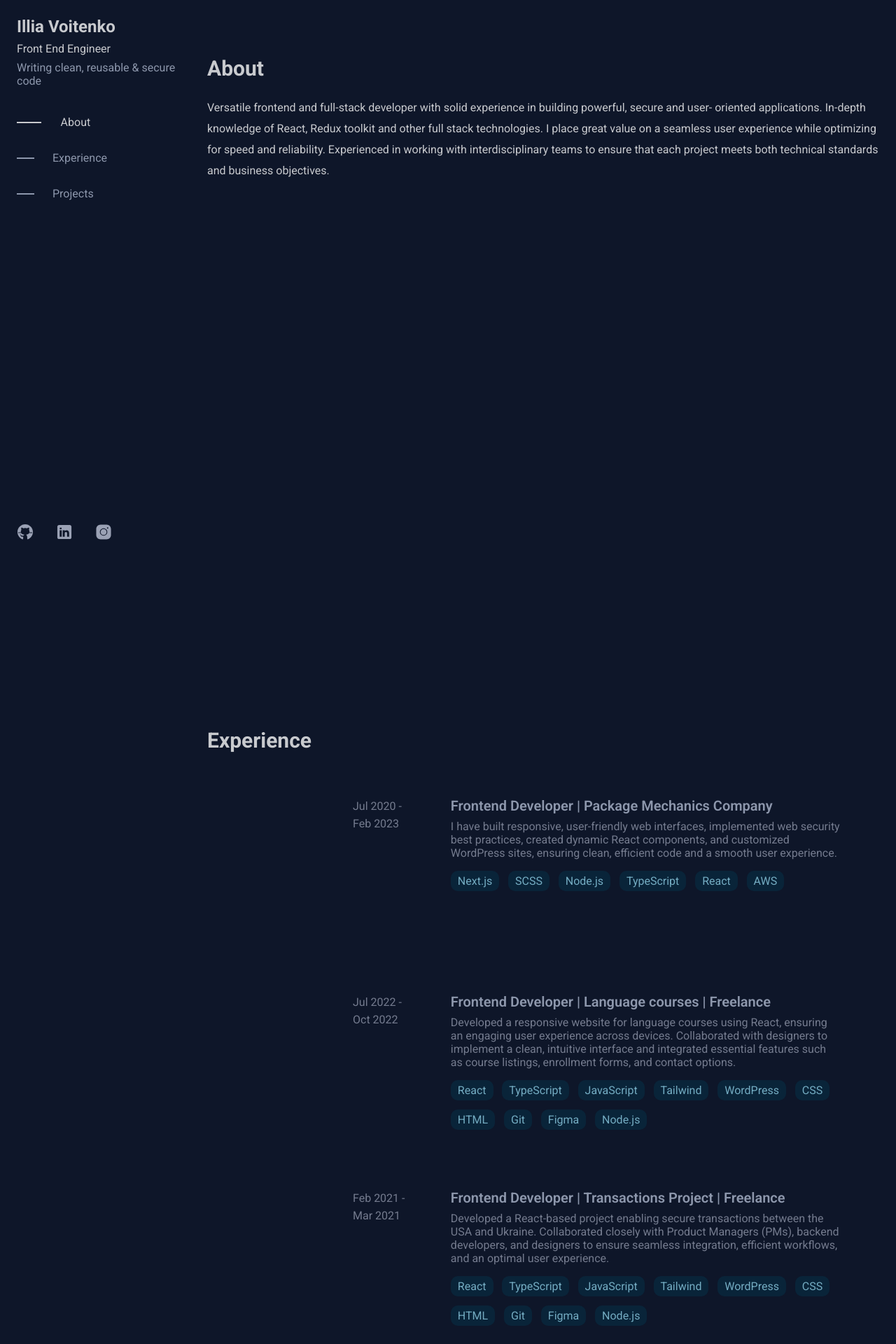
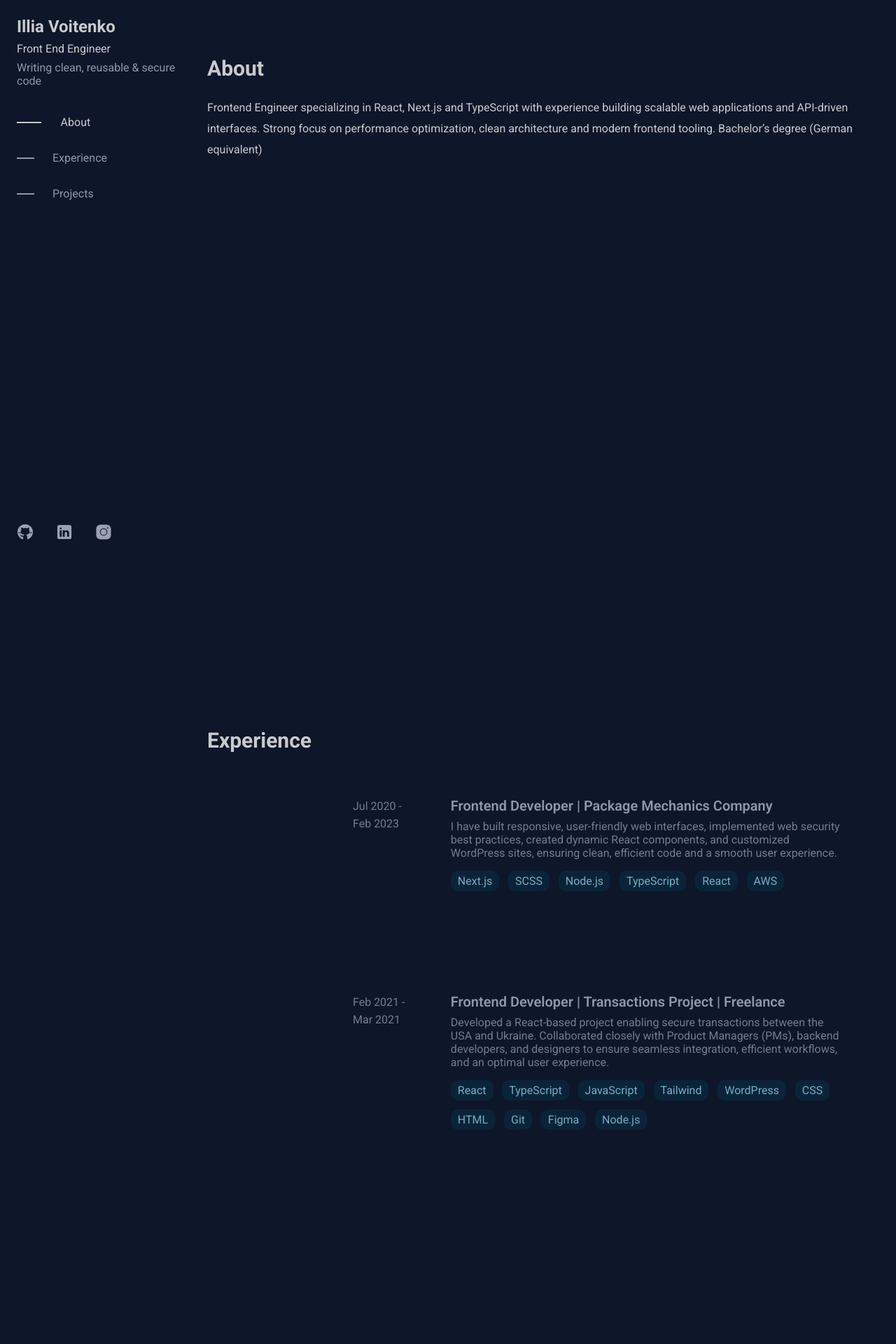
Before and after one commit to IlyaVoitenko/portfolio, a Next.js app: page / in a window 1280 px wide. Shown: the top 1920 px of the page at 70% size. Built offline with nearby package versions, Linux system fonts and the light colour scheme.

Commit message:
added some changes

```diff
--- a/src/components/Main/Main.tsx
+++ b/src/components/Main/Main.tsx
@@ -21,13 +21,11 @@ const Main = () => {
         <Animation>
           <Section id="about" title="About">
             <p className={styles.paragraph}>
-              Versatile frontend and full-stack developer with solid experience
-              in building powerful, secure and user- oriented applications.
-              In-depth knowledge of React, Redux toolkit and other full stack
-              technologies. I place great value on a seamless user experience
-              while optimizing for speed and reliability. Experienced in working
-              with interdisciplinary teams to ensure that each project meets
-              both technical standards and business objectives.
+              Frontend Engineer specializing in React, Next.js and TypeScript
+              with experience building scalable web applications and API-driven
+              interfaces. Strong focus on performance optimization, clean
+              architecture and modern frontend tooling. Bachelor’s degree
+              (German equivalent)
             </p>
           </Section>
         </Animation>
--- a/src/data/experience.data.ts
+++ b/src/data/experience.data.ts
@@ -43,35 +43,7 @@ export const experiences = [
       "Node.js",
     ],
   },
-  {
-    id: nanoid(),
-    role: "Frontend Developer",
-    company: "Language courses | Freelance",
-    period: {
-      start: {
-        year: 2022,
-        month: 6,
-      },
-      end: {
-        year: 2022,
-        month: 9,
-      },
-    },
-    description:
-      "Developed a responsive website for language courses using React, ensuring an engaging user experience across devices. Collaborated with designers to implement a clean, intuitive interface and integrated essential features such as course listings, enrollment forms, and contact options.",
-    stack: [
-      "React",
-      "TypeScript",
-      "JavaScript",
-      "Tailwind",
-      "WordPress",
-      "CSS",
-      "HTML",
-      "Git",
-      "Figma",
-      "Node.js",
-    ],
-  },
+
   {
     id: nanoid(),
     role: "Frontend Developer",
```
